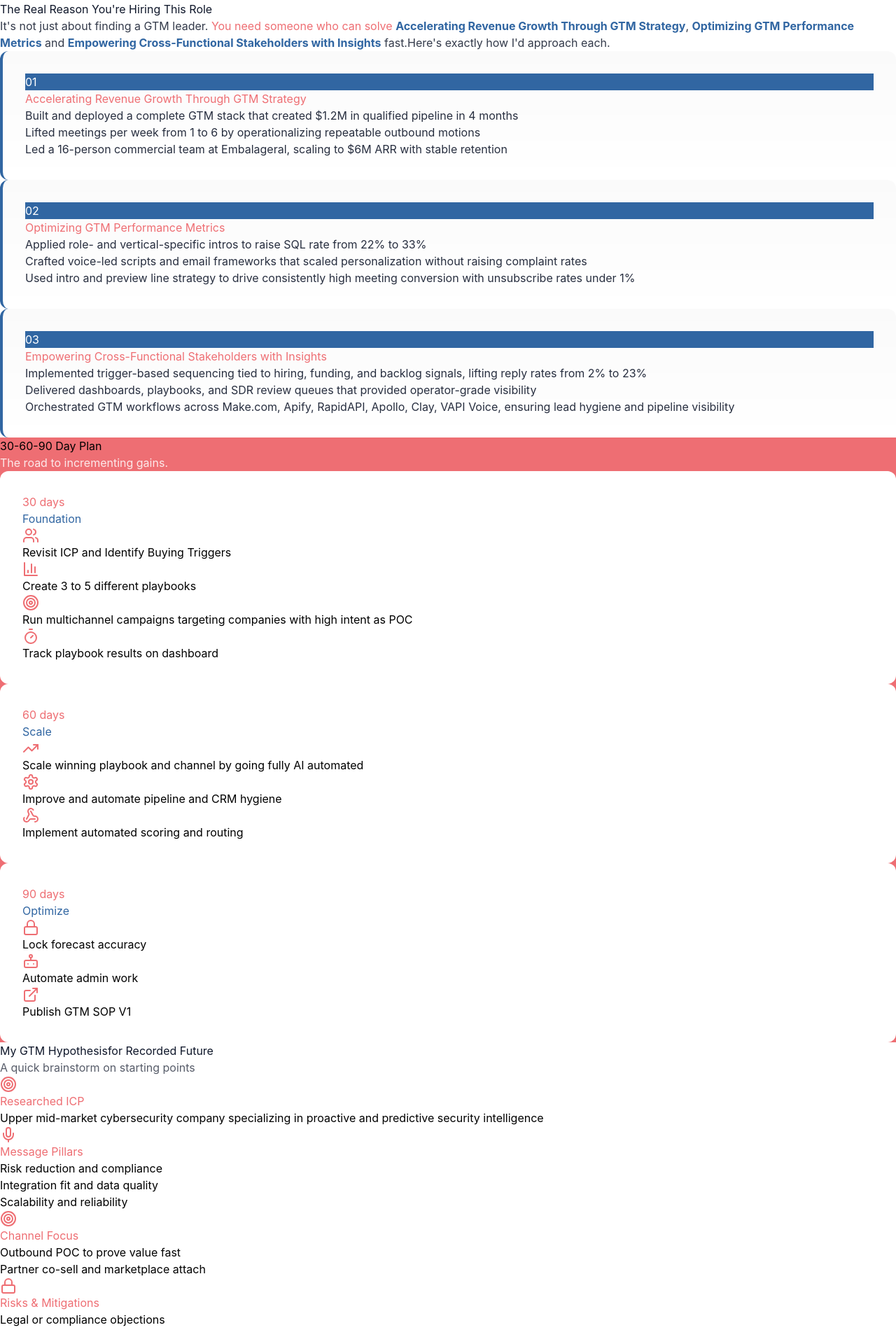
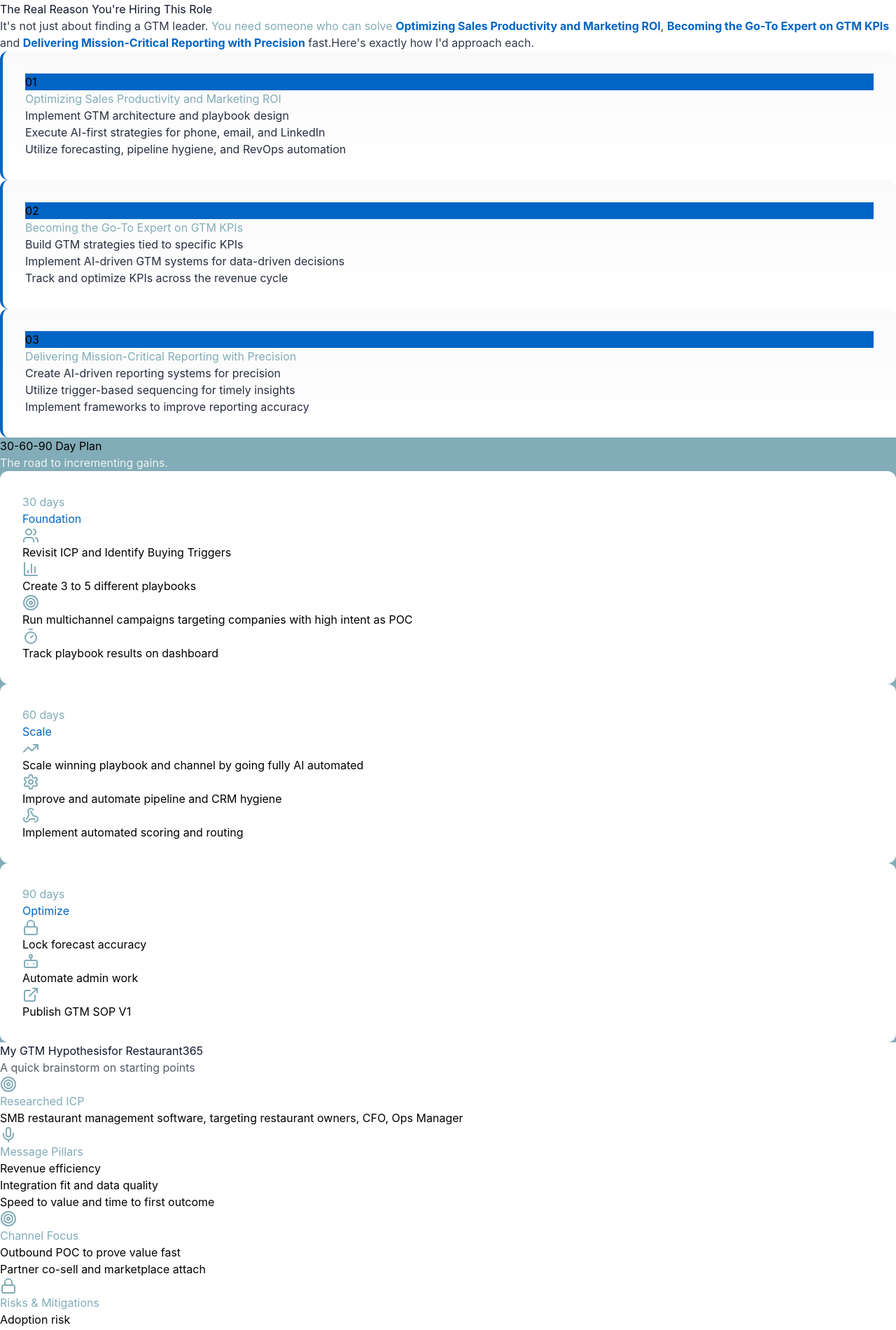
Before and after one commit to ricatroliveira-ai/gtm-landing-page, a React (Vite) app in the folder gtm-landing/: page / in a window 1280 px wide. Shown: the part 709-2609 px from the top of the page at 70% size. Built offline with nearby package versions, Linux system fonts and the light colour scheme.

Commit message:
Update App.tsx

```diff
--- a/gtm-landing/src/App.tsx
+++ b/gtm-landing/src/App.tsx
@@ -37,7 +37,7 @@ export type GTMPageConfig = {
 function pickTextFor(bgHex: string): "#000000" | "#FFFFFF" {
   const hex = bgHex.replace("#", "");
   const r = parseInt(hex.substring(0, 2), 16);
-  const g = parseInt(hex.substring(2, 4), 16);
+  const g = parseInt(hex.substring(4, 6), 16);
   const b = parseInt(hex.substring(4, 6), 16);
   const yiq = (r * 299 + g * 587 + b * 114) / 1000;
   return yiq >= 128 ? "#000000" : "#FFFFFF";
@@ -50,32 +50,32 @@ const toList = (v: string | string[] | undefined): string[] =>
 // ✅ Make.com: replace the token below with your raw JSON (object, not a quoted string)
 const RAW_CONFIG = {
   "company": {
-    "name": "Recorded Future",
-    "role": "Director GTM Analytics and Planning"
+    "name": "Restaurant365",
+    "role": "Senior FP&A Manager (GTM)"
   },
   "challenges": [
     {
-      "title": "Accelerating Revenue Growth Through GTM Strategy",
+      "title": "Optimizing Sales Productivity and Marketing ROI",
       "approach": [
-        "Built and deployed a complete GTM stack that created $1.2M in qualified pipeline in 4 months",
-        "Lifted meetings per week from 1 to 6 by operationalizing repeatable outbound motions",
-        "Led a 16-person commercial team at Embalageral, scaling to $6M ARR with stable retention"
+        "Implement GTM architecture and playbook design",
+        "Execute AI-first strategies for phone, email, and LinkedIn",
+        "Utilize forecasting, pipeline hygiene, and RevOps automation"
       ]
     },
     {
-      "title": "Optimizing GTM Performance Metrics",
+      "title": "Becoming the Go-To Expert on GTM KPIs",
       "approach": [
-        "Applied role- and vertical-specific intros to raise SQL rate from 22% to 33%",
-        "Crafted voice-led scripts and email frameworks that scaled personalization without raising complaint rates",
-        "Used intro and preview line strategy to drive consistently high meeting conversion with unsubscribe rates under 1%"
+        "Build GTM strategies tied to specific KPIs",
+        "Implement AI-driven GTM systems for data-driven decisions",
+        "Track and optimize KPIs across the revenue cycle"
       ]
     },
     {
-      "title": "Empowering Cross-Functional Stakeholders with Insights",
+      "title": "Delivering Mission-Critical Reporting with Precision",
       "approach": [
-        "Implemented trigger-based sequencing tied to hiring, funding, and backlog signals, lifting reply rates from 2% to 23%",
-        "Delivered dashboards, playbooks, and SDR review queues that provided operator-grade visibility",
-        "Orchestrated GTM workflows across Make.com, Apify, RapidAPI, Apollo, Clay, VAPI Voice, ensuring lead hygiene and pipeline visibility"
+        "Create AI-driven reporting systems for precision",
+        "Utilize trigger-based sequencing for timely insights",
+        "Implement frameworks to improve reporting accuracy"
       ]
     }
   ],
@@ -85,33 +85,34 @@ const RAW_CONFIG = {
     "Forecast, pipeline hygiene, and RevOps automation"
   ],
   "trackRecord": [
-    "$1.2M qualified pipeline in 4 months",
-    "31% reply-to-meeting conversion (up from 14%)"
+    "6x increase in meetings per week",
+    "1 to 6 meetings per week",
+    "$431K in early pipeline"
   ],
   "icp": {
     "demographics": [
-      "Upper mid-market cybersecurity company specializing in proactive and predictive security intelligence"
+      "SMB restaurant management software, targeting restaurant owners, CFO, Ops Manager"
     ],
     "messagePillars": [
-      "Risk reduction and compliance",
+      "Revenue efficiency",
       "Integration fit and data quality",
-      "Scalability and reliability"
+      "Speed to value and time to first outcome"
     ],
     "channelFocus": [
       "Outbound POC to prove value fast",
       "Partner co-sell and marketplace attach"
     ],
     "riskMitigation": [
-      "Legal or compliance objections",
+      "Adoption risk",
       "Forecast or ROI skepticism"
     ]
   },
   "theme": {
-    "primary": "#3166A2",
-    "secondary": "#03B450",
-    "accent": "#EE6E73"
+    "primary": "#0065C5",
+    "secondary": "#D02027",
+    "accent": "#82ACB7"
   },
-  "sendsparkUrl": "https://sendspark.com/share/s5kfr936q9zdhxrst6aqkbkn1ovaggir"
+  "sendsparkUrl": "https://sendspark.com/share/c3k1n91chvnpndksc4mohe6jc0ldfdyo"
 } as unknown as GTMPageConfig;
 
 const CONFIG: GTMPageConfig = {
```
